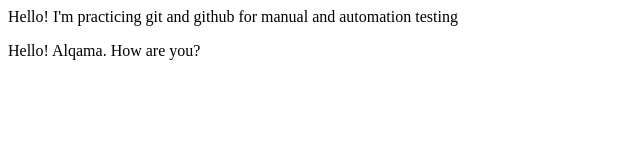
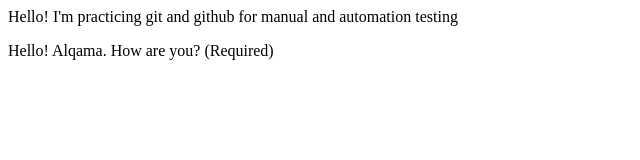
Before and after one commit to alqama09876/practice, a plain HTML site: page index.html in a window 1280 px wide. Shown: the full height of the page, 0-640 px from the left. Drawn offline with Linux system fonts and the light colour scheme.

Commit message:
Add some changes

```diff
--- a/index.html
+++ b/index.html
@@ -6,6 +6,6 @@
 </head>
 <body>
     <p>Hello! I'm practicing git and github for manual and automation testing</p>
-    <span>Hello! Alqama. How are you?</span>
+    <span>Hello! Alqama. How are you? (Required)</span>
 </body>
 </html>
```
